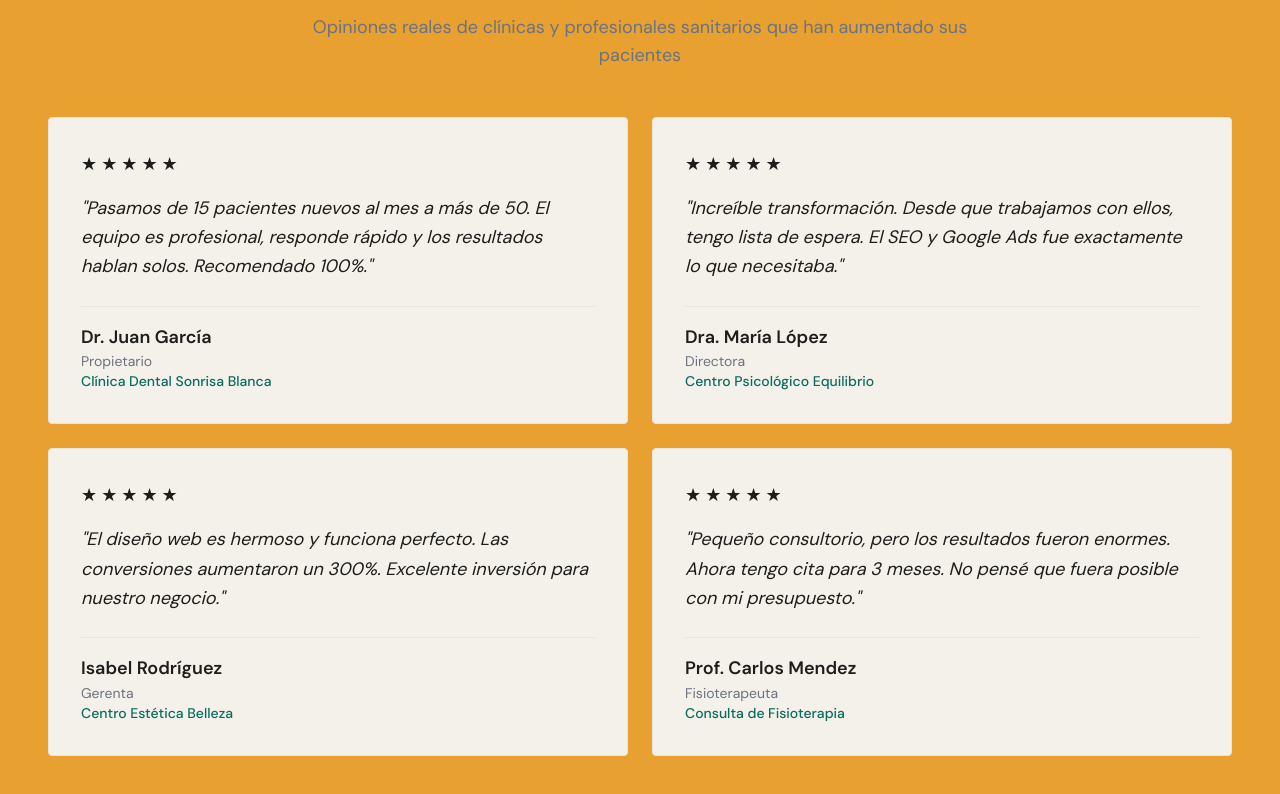
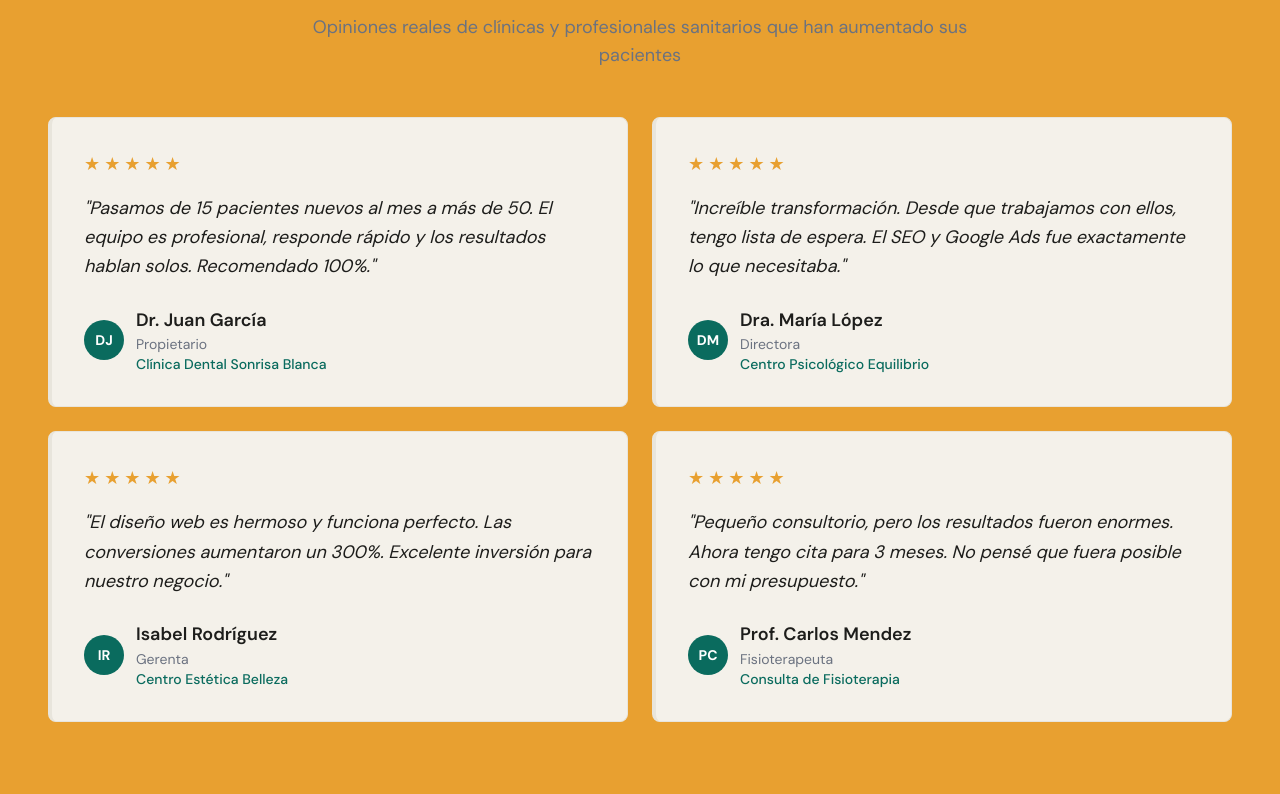
Before and after one commit to carlosalbertocardoso-hub/agencia-clinicas, a Next.js app: page / in a window 1280 px wide. Shown: the part 4166-4960 px from the top of the page. Built offline with nearby package versions, Linux system fonts and the light colour scheme.

Commit message:
design: add card-testimonial class, avatar initials, and fix star rating color

```diff
--- a/src/components/home/TestimoniosSection.tsx
+++ b/src/components/home/TestimoniosSection.tsx
@@ -15,12 +15,12 @@ export default function TestimoniosSection() {
           {testimonios.map((testimonio) => (
             <div
               key={testimonio.id}
-              className="bg-neutral border border-neutral-dark rounded p-8 hover:shadow-lg transition"
+              className="card card-testimonial p-8"
             >
               {/* Rating */}
               <div className="flex gap-1 mb-4">
                 {Array.from({ length: testimonio.rating }).map((_, i) => (
-                  <span key={i} className="text-accent text-lg">
+                  <span key={i} className="text-secondary text-lg">
                     ★
                   </span>
                 ))}
@@ -30,10 +30,15 @@ export default function TestimoniosSection() {
               <p className="text-text mb-6 leading-relaxed italic">"{testimonio.texto}"</p>
 
               {/* Autor */}
-              <div className="border-t border-neutral-dark pt-4">
-                <p className="font-semibold text-text">{testimonio.nombre}</p>
-                <p className="text-sm text-text-muted">{testimonio.cargo}</p>
-                <p className="text-sm text-primary font-medium">{testimonio.clinica}</p>
+              <div className="flex items-center gap-3 mt-6">
+                <div className="w-10 h-10 rounded-full bg-primary text-white flex items-center justify-center text-sm font-bold flex-shrink-0">
+                  {testimonio.nombre.split(' ').map((n: string) => n[0]).slice(0, 2).join('')}
+                </div>
+                <div>
+                  <p className="font-semibold text-text">{testimonio.nombre}</p>
+                  <p className="text-sm text-text-muted">{testimonio.cargo}</p>
+                  <p className="text-sm text-primary font-medium">{testimonio.clinica}</p>
+                </div>
               </div>
             </div>
           ))}
```
